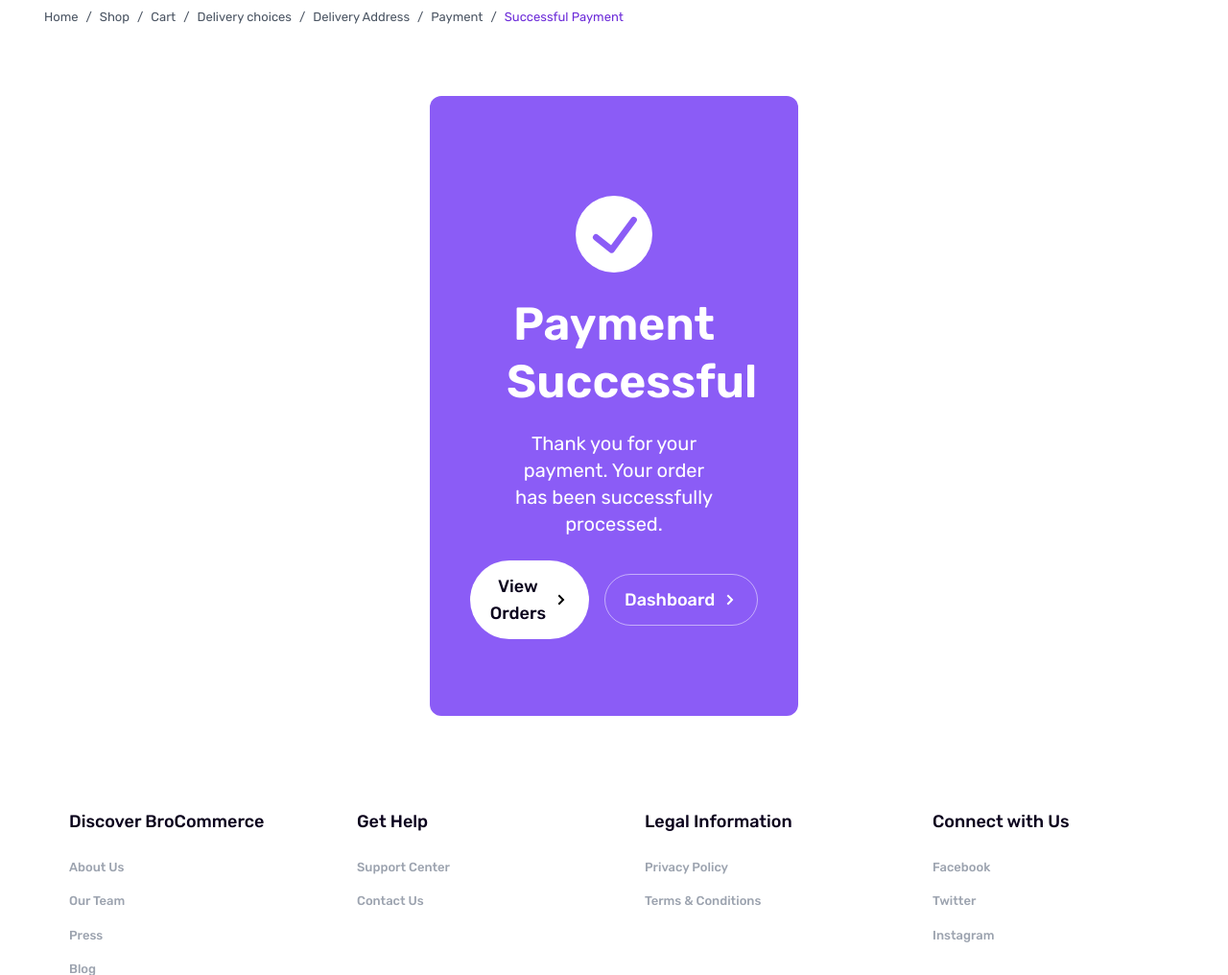
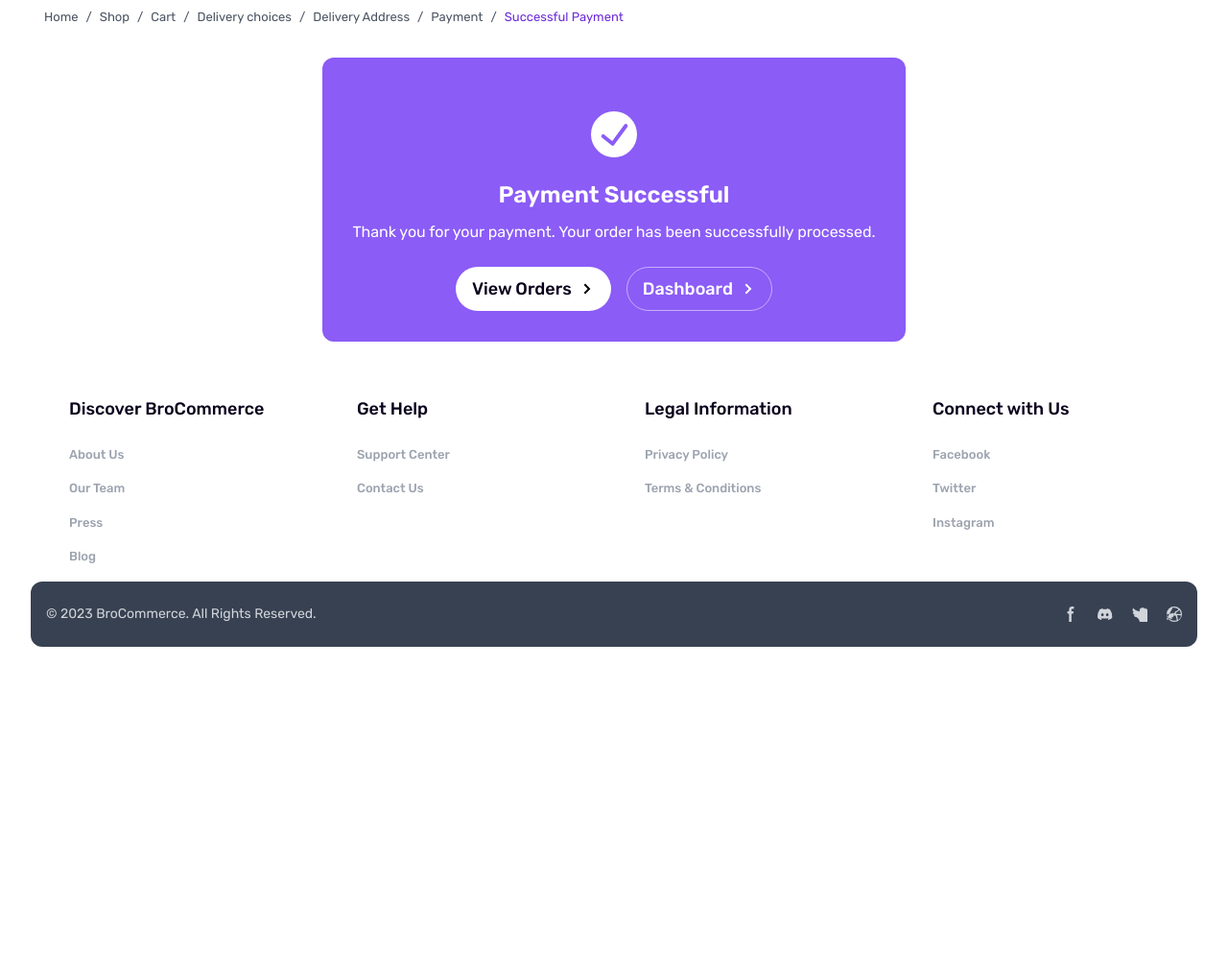
Before and after one commit to mohd-shibilicv/BroCommerce-V7, a Django app: template checkout/templates/checkout/payment_successful.html in a window 1280 px wide. Shown: the part 142-1158 px from the top of the page at 96% size. After the commit the page ends 816 px from the top, so only its background shows below. Run offline with Django 4.2, Linux system fonts and the light colour scheme; the template is opened without the code that fills it, so the values that code supplies are empty; style sheets or scripts are compiled from the project's sources; parts of the project's set-up code (start-up, migrations or seed data) failed here and were passed over; some libraries are stand-ins or nearby versions.

Commit message:
Resposive: Payment Successfull page

```diff
--- a/checkout/templates/checkout/payment_successful.html
+++ b/checkout/templates/checkout/payment_successful.html
@@ -28,52 +28,29 @@
     </ol>
     {% endblock breadcrumb %}
 </div>
-<!-- <div class="flex justify-center items-center h-screen">
-    <div class="bg-white border border-gray-200 rounded-lg shadow p-12 text-center dark:bg-gray-800 dark:border-gray-700">
-        <h5 class="text-3xl font-bold text-gray-900 dark:text-white mb-4">Payment Successful</h5>
-        <p class="text-gray-700 dark:text-gray-400 mb-4">Thank you for your payment. Your order has been successfully processed. You can view all your orders here</p>
-        <a href="{% url 'App:all_products' %}" class="bg-gray-200 hover:bg-gray-300 text-dark font-medium rounded-lg py-2 px-4 inline-flex items-center focus:ring-4 focus:outline-none focus:ring-gray-300 dark:bg-gray-200 dark:hover:bg-gray-300 dark:focus:ring-gray-600 mt-4">
-            Back
-        </a>
-        <a href="{% url 'account:user_orders' %}" class="bg-blue-700 hover:bg-blue-800 text-white font-medium rounded-lg py-2 px-4 inline-flex items-center focus:ring-4 focus:outline-none focus:ring-blue-300 dark:bg-blue-600 dark:hover:bg-blue-700 dark:focus:ring-blue-800">
-            Orders
-            <svg class="w-4 h-4 ml-2" aria-hidden="true" xmlns="http://www.w3.org/2000/svg" fill="none" viewBox="0 0 14 10">
-                <path stroke="currentColor" stroke-linecap="round" stroke-linejoin="round" stroke-width="2" d="M1 5h12m0 0L9 1m4 4L9 9"/>
-            </svg>
-        </a>
-    </div>
-</div> -->
 
-<div class="relative flex m-10 flex-col justify-center overflow-hidden bg-white py-6 sm:py-12">
-    <div class="mx-auto max-w-sm md:max-w-4xl rounded-3xl bg-violet-500 p-20 text-center rounded-xl">
-        <svg viewBox="0 0 24 24" class="text-green-600 w-20 h-20 mx-auto my-6">
-            <path fill="#fff"
-                d="M12,0A12,12,0,1,0,24,12,12.014,12.014,0,0,0,12,0Zm6.927,8.2-6.845,9.289a1.011,1.011,0,0,1-1.43.188L5.764,13.769a1,1,0,1,1,1.25-1.562l4.076,3.261,6.227-8.451A1,1,0,1,1,18.927,8.2Z">
+<div class="relative flex flex-col justify-center overflow-hidden bg-white p-6 sm:p-12">
+    <div class="mx-auto max-w-4xl rounded-3xl bg-violet-500 p-8 sm:p-16 text-center rounded-xl">
+        <svg viewBox="0 0 24 24" class="text-green-600 w-12 h-12 mx-auto my-6 sm:w-20 sm:h-20">
+            <path fill="#fff" d="M12,0A12,12,0,1,0,24,12,12.014,12.014,0,0,0,12,0Zm6.927,8.2-6.845,9.289a1.011,1.011,0,0,1-1.43.188L5.764,13.769a1,1,0,1,1,1.25-1.562l4.076,3.261,6.227-8.451A1,1,0,1,1,18.927,8.2Z">
             </path>
         </svg>
-        <h2 class="text-5xl font-bold leading-tight text-white">Payment Successful</h2>
-        <p class="mt-5 text-xl leading-8 text-white">Thank you for your payment. Your order has been successfully
-            processed.</p>
-        <div class="mt-6 flex items-center justify-center gap-4">
-            <a href="{% url 'account:user_orders' %}"
-                class="flex items-center justify-center gap-2 rounded-full border border-white/50 bg-white px-5 py-3 text-lg font-medium text-dark hover:bg-white hover:scale-105">
-                <span> View Orders</span>
+        <h2 class="text-2xl sm:text-5xl font-bold leading-tight text-white">Payment Successful</h2>
+        <p class="mt-3 text-base sm:text-xl leading-6 text-white">Thank you for your payment. Your order has been successfully processed.</p>
+        <div class="mt-6 flex flex-col sm:flex-row items-center justify-center gap-4">
+            <a href="{% url 'account:user_orders' %}" class="flex items-center justify-center gap-2 rounded-full border border-white/50 bg-white px-4 sm:px-5 py-2 sm:py-3 text-base sm:text-lg font-medium text-dark hover:bg-white hover:scale-105">
+                <span>View Orders</span>
                 <span>
                     <svg xmlns="http://www.w3.org/2000/svg" width="16" height="16" viewBox="0 0 16 16" fill="none">
-                        <path
-                            d="M6.00156 13.4016L4.60156 12.0016L8.60156 8.00156L4.60156 4.00156L6.00156 2.60156L11.4016 8.00156L6.00156 13.4016Z"
-                            fill="#000" />
+                        <path d="M6.00156 13.4016L4.60156 12.0016L8.60156 8.00156L4.60156 4.00156L6.00156 2.60156L11.4016 8.00156L6.00156 13.4016Z" fill="#000" />
                     </svg>
                 </span>
             </a>
-            <a href="{% url 'account:dashboard' %}"
-                class="flex items-center justify-center gap-2 rounded-full border border-white/50 px-5 py-3 text-lg font-medium text-white hover:scale-105">
-                <span> Dashboard</span>
+            <a href="{% url 'account:dashboard' %}" class="mt-3 sm:mt-0 flex items-center justify-center gap-2 rounded-full border border-white/50 px-4 sm:px-5 py-2 sm:py-3 text-base sm:text-lg font-medium text-white hover:scale-105">
+                <span>Dashboard</span>
                 <span>
                     <svg xmlns="http://www.w3.org/2000/svg" width="16" height="16" viewBox="0 0 16 16" fill="none">
-                        <path
-                            d="M6.00156 13.4016L4.60156 12.0016L8.60156 8.00156L4.60156 4.00156L6.00156 2.60156L11.4016 8.00156L6.00156 13.4016Z"
-                            fill="white" />
+                        <path d="M6.00156 13.4016L4.60156 12.0016L8.60156 8.00156L4.60156 4.00156L6.00156 2.60156L11.4016 8.00156L6.00156 13.4016Z" fill="white" />
                     </svg>
                 </span>
             </a>
@@ -81,4 +58,5 @@
     </div>
 </div>
 
+
 {% endblock content %}
```
